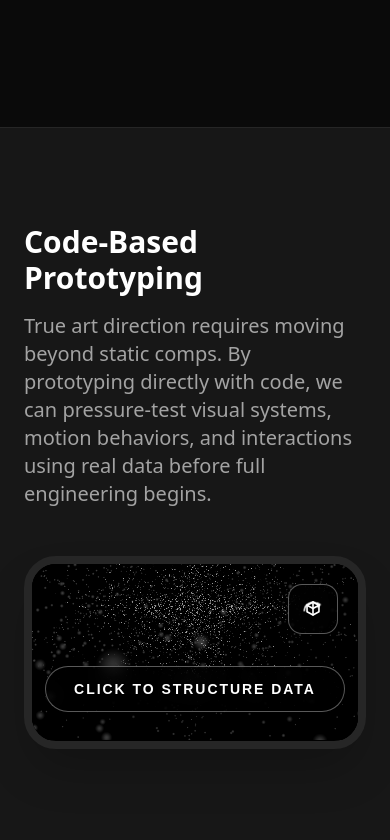
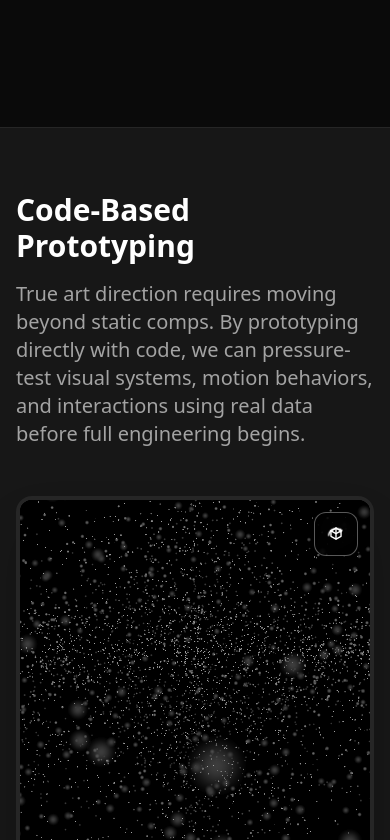
Before and after one commit to grahaphicsroberts/grahaphicsportfolio, a Next.js app: page /havas in a window 390 px wide. Shown: the part 6264-7104 px from the top of the page. Built offline with nearby package versions, Linux system fonts and the light colour scheme.

Commit message:
HavasInteractiveMobileUpdate

```diff
--- a/app/havas/page.tsx
+++ b/app/havas/page.tsx
@@ -403,7 +403,7 @@ export default function HavasPage() {
       </section>
 
       {/* --- LIVE INTERACTIVE PROTOTYPE SECTION --- */}
-      <section className="py-24 px-6 md:px-24 bg-neutral-900 border-t border-neutral-800">
+      <section className="py-16 md:py-24 px-4 md:px-24 bg-neutral-900 border-t border-neutral-800">
         <div className="max-w-[1400px] mx-auto">
           <div className="mb-12">
             <h2 className="text-3xl md:text-5xl font-bold text-white mb-4">
@@ -414,8 +414,8 @@ export default function HavasPage() {
             </p>
           </div>
 
-          {/* The iframe Wrapper */}
-          <div className="w-full aspect-[16/9] md:aspect-[21/9] bg-black rounded-[2rem] border-[8px] border-neutral-800 overflow-hidden shadow-2xl relative group">
+          {/* Taller portrait frame on mobile; cinematic wide ratio on desktop */}
+          <div className="w-full aspect-[4/5] min-h-[min(72svh,640px)] max-h-[85svh] md:aspect-[21/9] md:min-h-0 md:max-h-none bg-black rounded-2xl md:rounded-[2rem] border-4 md:border-[8px] border-neutral-800 overflow-hidden shadow-2xl relative group">
             {/* The src points exactly to the weightofair folder inside your public/prototypes directory */}
             <iframe
               src="/prototypes/weightofair/index.html"
--- a/public/prototypes/weightofair/index.html
+++ b/public/prototypes/weightofair/index.html
@@ -5,7 +5,8 @@
     <meta name="viewport" content="width=device-width, initial-scale=1.0">
     <title>3D Data Visualization - Final Interaction Fix</title>
     <style>
-        body { margin: 0; overflow: hidden; width: 100%; height: 100%;background-color: #000; cursor: default; color: #FFF; font-family: sans-serif; }
+        html, body { margin: 0; overflow: hidden; width: 100%; height: 100%; background-color: #000; cursor: default; color: #FFF; font-family: sans-serif; }
+        canvas { touch-action: none; }
         #overlay {
             position: absolute;
             bottom: 28px;
@@ -62,6 +63,24 @@
         @keyframes orbit-spin {
             from { transform: rotate(0deg); }
             to { transform: rotate(360deg); }
+        }
+        @media (max-width: 767px) {
+            #overlay { bottom: 16px; padding: 0 12px; box-sizing: border-box; }
+            #overlay span {
+                padding: 11px 20px;
+                font-size: 11px;
+                letter-spacing: 0.1em;
+                max-width: 100%;
+                line-height: 1.35;
+            }
+            #rotate-hint {
+                top: 12px;
+                right: 12px;
+                width: 42px;
+                height: 42px;
+                border-radius: 12px;
+            }
+            #rotate-hint svg { width: 22px; height: 22px; }
         }
     </style>
 </head>
@@ -149,6 +168,32 @@
             document.getElementById('overlay-text').innerText = PHASE_PROMPTS[currentState];
         }
 
+        function isMobileViewport() {
+            return window.innerWidth < 768 || window.matchMedia('(pointer: coarse)').matches;
+        }
+
+        function getClickThreshold() {
+            return isMobileViewport() ? 22 : 7;
+        }
+
+        function getPointSizeScale() {
+            return isMobileViewport() ? 1.4 : 1;
+        }
+
+        function updateCameraForViewport(w, h) {
+            const portrait = w / h < 1;
+            camera.position.set(0, 10, portrait ? 26 : 32);
+            camera.updateProjectionMatrix();
+        }
+
+        function updatePointSize(h) {
+            mat.uniforms.uBaseSize.value =
+                0.15 * h * window.devicePixelRatio / 2.0 *
+                camera.projectionMatrix.elements[5] * getPointSizeScale();
+        }
+
+        renderer.domElement.style.touchAction = 'none';
+
         renderer.domElement.addEventListener('pointerdown', e => {
             startX = e.clientX;
             startY = e.clientY;
@@ -157,8 +202,8 @@
         renderer.domElement.addEventListener('pointerup', e => {
             const dragDistance = Math.sqrt(Math.pow(e.clientX - startX, 2) + Math.pow(e.clientY - startY, 2));
 
-            // THRESHOLD: If the mouse moved more than 7 pixels, assume the user was dragging the camera.
-            if (dragDistance < 7) {
+            // THRESHOLD: Ignore taps that were really orbit drags (higher on touch screens).
+            if (dragDistance < getClickThreshold()) {
                 currentState = (currentState + 1) % 4;
                 targets.shape = currentState >= 1 ? 1 : 0;
                 targets.color = currentState >= 2 ? 1 : 0;
@@ -283,11 +328,18 @@
         }
         animate();
 
+        updateCameraForViewport(window.innerWidth, window.innerHeight);
+        updatePointSize(window.innerHeight);
+
         window.addEventListener('resize', () => {
             const w = window.innerWidth, h = window.innerHeight;
-            camera.aspect = w / h; camera.updateProjectionMatrix();
-            renderer.setSize(w, h); readBuffer.setSize(w, h); writeBuffer.setSize(w, h); sceneTarget.setSize(w, h);
-            mat.uniforms.uBaseSize.value = 0.15 * h * window.devicePixelRatio / 2.0 * camera.projectionMatrix.elements[5];
+            camera.aspect = w / h;
+            updateCameraForViewport(w, h);
+            renderer.setSize(w, h);
+            readBuffer.setSize(w, h);
+            writeBuffer.setSize(w, h);
+            sceneTarget.setSize(w, h);
+            updatePointSize(h);
         });
     </script>
 </body>
```
